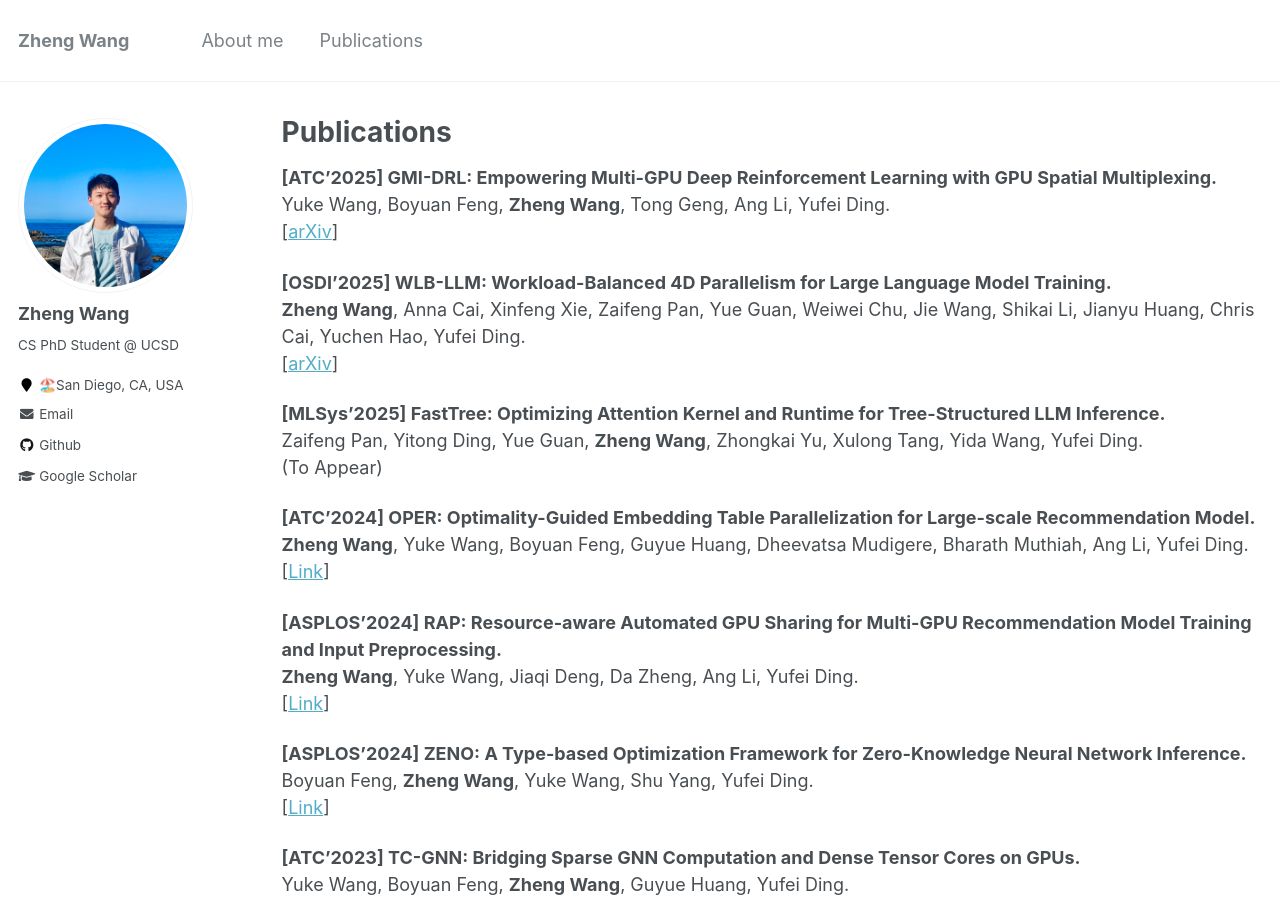
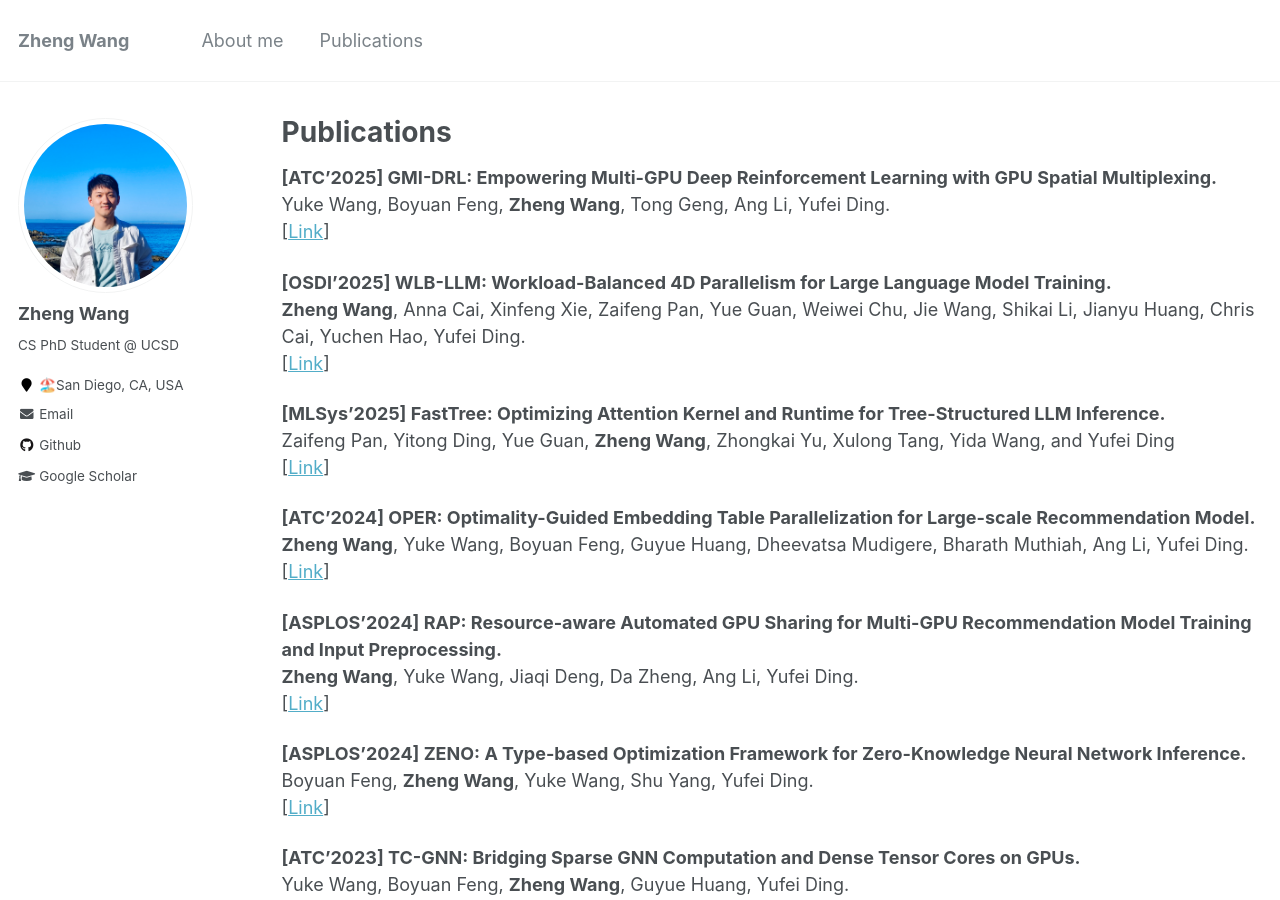
Before and after one commit to Ash-Zheng/Ash-Zheng.github.io, a Jekyll site: the page built from _pages/publications.md, in a window 1280 px wide and 900 px high. Built offline with Jekyll 4.4.1, drawn with Linux system fonts in a browser that asks for light colours.

Commit message:
Aug 2025 update

```diff
--- a/_pages/publications.md
+++ b/_pages/publications.md
@@ -14,17 +14,18 @@ author_profile: true
 {% for post in site.publications reversed %}
   {% include archive-single.html %}
 {% endfor %} -->
+
 **[ATC'2025] GMI-DRL: Empowering Multi-GPU Deep Reinforcement Learning with GPU Spatial Multiplexing.** <br>
 Yuke Wang, Boyuan Feng, **Zheng Wang**, Tong Geng, Ang Li, Yufei Ding. <br>
-[<a href="https://arxiv.org/abs/2206.08482">arXiv</a>]
+[<a href="https://www.usenix.org/system/files/atc25-wang-yuke.pdf">Link</a>]
 
 **[OSDI'2025] WLB-LLM: Workload-Balanced 4D Parallelism for Large Language Model Training.** <br>
 **Zheng Wang**, Anna Cai, Xinfeng Xie, Zaifeng Pan, Yue Guan, Weiwei Chu, Jie Wang, Shikai Li, Jianyu Huang, Chris Cai, Yuchen Hao, Yufei Ding. <br>
-[<a href="https://arxiv.org/abs/2503.17924">arXiv</a>]
+[<a href="https://www.usenix.org/conference/osdi25/presentation/wang-zheng">Link</a>]
 
 **[MLSys'2025] FastTree: Optimizing Attention Kernel and Runtime for Tree-Structured LLM Inference.** <br>
-Zaifeng Pan, Yitong Ding, Yue Guan, **Zheng Wang**, Zhongkai Yu, Xulong Tang, Yida Wang, Yufei Ding. <br>
-(To Appear)
+Zaifeng Pan, Yitong Ding, Yue Guan, **Zheng Wang**, Zhongkai Yu, Xulong Tang, Yida Wang, and Yufei Ding <br>
+[<a href="https://mlsys.org/virtual/2025/poster/3278">Link</a>]
 
 **[ATC'2024] OPER: Optimality-Guided Embedding Table Parallelization for Large-scale Recommendation Model.** <br>
 **Zheng Wang**, Yuke Wang, Boyuan Feng, Guyue Huang, Dheevatsa Mudigere, Bharath Muthiah, Ang Li, Yufei Ding. <br>
```
Also changed, not shown: _pages/about.md (+3 -3 lines).
